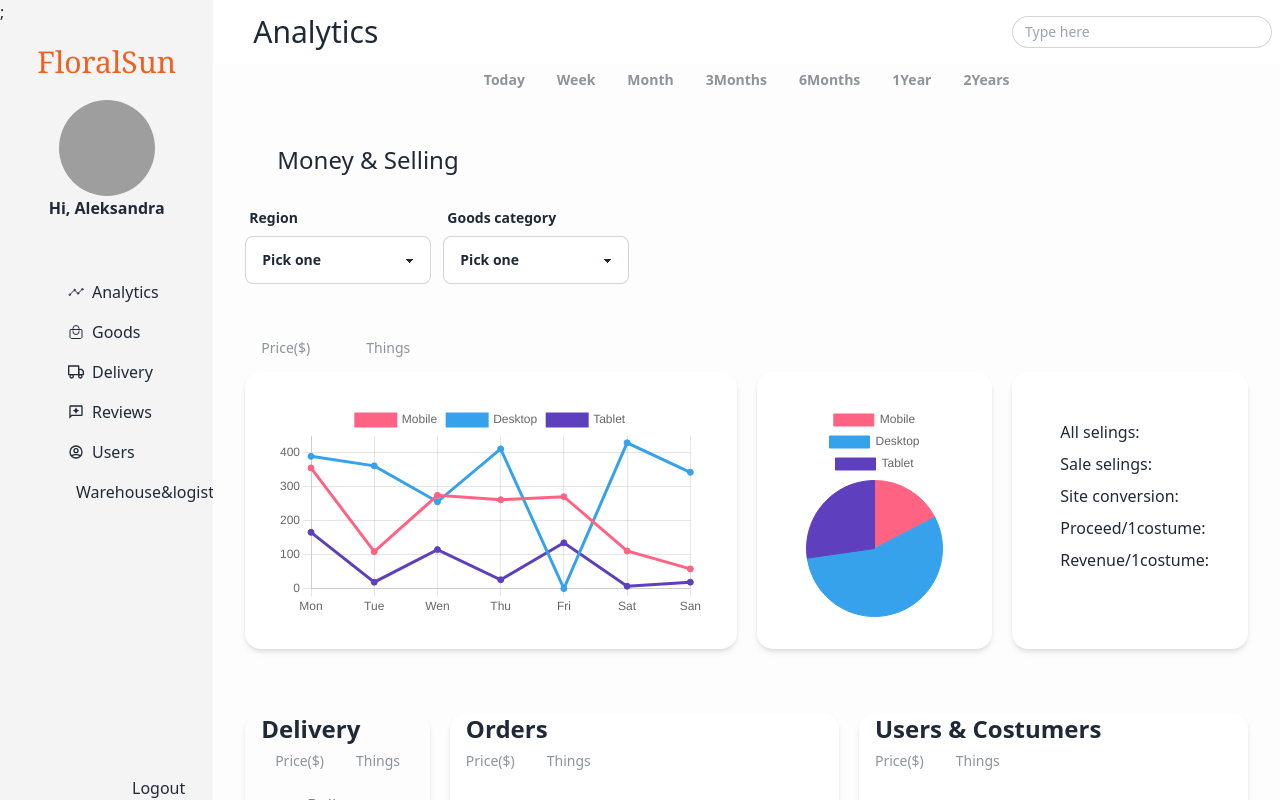
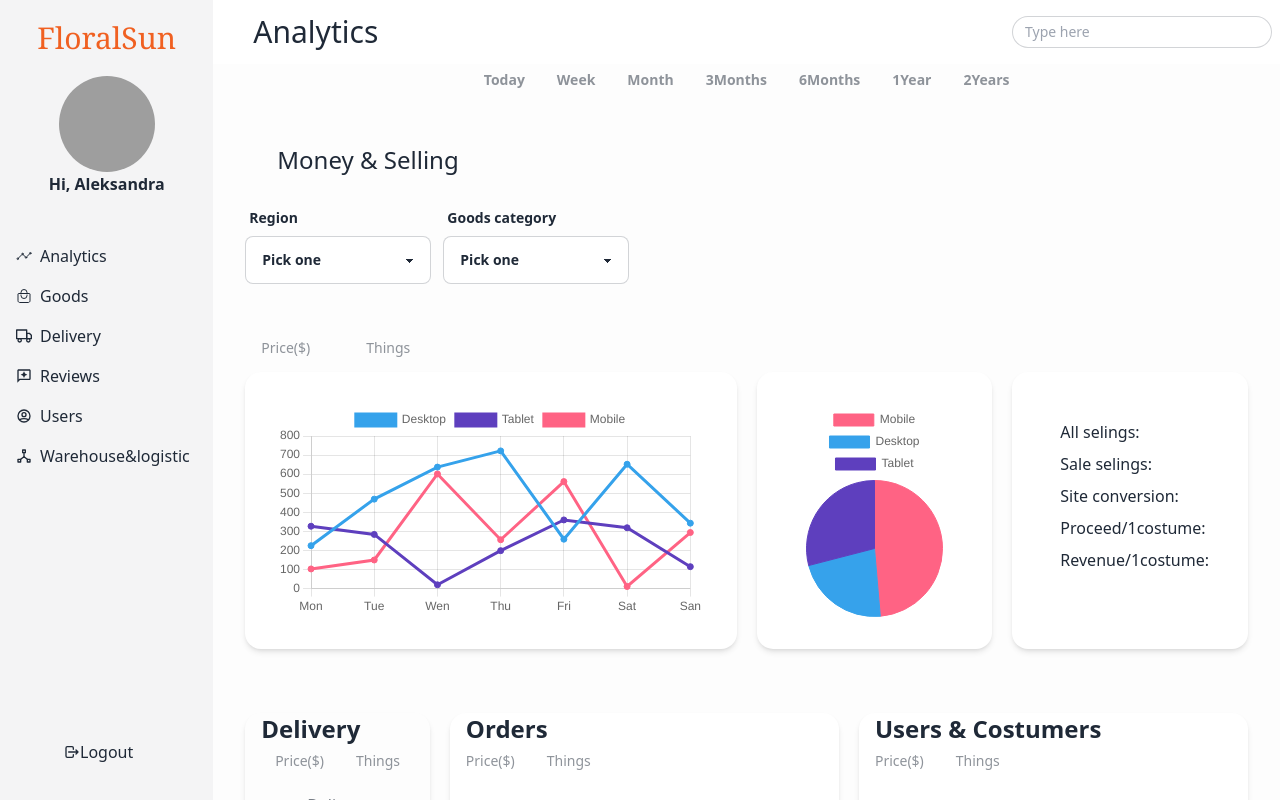
Before and after one commit to stefanAntonic/dashboard-app, a React (Create React App) app: page / in a window 1280 px wide. Shown: the top 800 px of the page. Built offline with nearby package versions, Linux system fonts and the light colour scheme; grey boxes are pictures that could not be loaded.

Commit message:
adding props

```diff
--- a/src/components/charts/Linechart.jsx
+++ b/src/components/charts/Linechart.jsx
@@ -1,6 +1,9 @@
-import { ChartType }  from '../../utils/ChartType';
-import CustomChart from './Chart.js';
-import { faker } from '@faker-js/faker'
+import { ChartType } from "../../utils/ChartType";
+import CustomChart from "./Chart.js";
+import { lineChartThingsData, lineChartPriceData } from "../../data/data";
+
+function Linechart({ handleData }) {
+
 
   const options = {
     responsive: true,
@@ -8,48 +11,24 @@ const options = {
       mode: "index",
       intersect: false,
     },
-  maintainAspectRatio: false ,
+    maintainAspectRatio: false,
     stacked: false,
-  plugins: {
-
-  },
+    plugins: {},
     scales: {
       y: {
         type: "linear",
         display: true,
         position: "left",
-    }
+      },
     },
   };
- const labels = ["Mon", "Tue", "Wen", "Thu", "Fri", "Sat", "San"];
-const data = {
-  labels,
-  datasets: [
-    {
-      label: "Mobile",
-      data: labels.map(() => faker.datatype.number({ min: 0, max: 401 })),
-      borderColor: "rgb(255, 99, 132)",
-      backgroundColor: "rgb(255, 99, 132)",
-      yAxisID: "y",
-    },
-    {
-      label: "Desktop",
-      data: labels.map(() => faker.datatype.number({ min: 0, max: 611 })),
-      borderColor: "rgb(53, 162, 235)",
-      backgroundColor: "rgb(53, 162, 235)",
-      yAxisID: "y",
-    },
-    {
-      label: "Tablet",
-      data: labels.map(() => faker.datatype.number({ min: 0, max: 221 })),
-      borderColor: "rgb(94, 63, 190)",
-      backgroundColor: "rgb(94, 63, 190)",
-      yAxisID: "y",
-    },
-  ],
-};
 
-function Linechart() {
-  return <CustomChart type={ChartType.Line} options={options} data={data}/>;
+  return (
+    <CustomChart
+      type={ChartType.Line}
+      options={options}
+      data={handleData === 'things' ? lineChartThingsData : lineChartPriceData}
+    />
+  );
 }
 export default Linechart;
--- a/src/components/content/DropdownSelect.jsx
+++ b/src/components/content/DropdownSelect.jsx
@@ -3,7 +3,7 @@
 
 function DropdownSelect() {
   return (
-    <div className="mt-12 lg:ml-8 md:ml-8 lg:w-1/5 md:w-1/5">
+    <div className="mt-12 lg:ml-8 md:ml-8 lg:w-1/3 md:w-1/3">
     <h1 className="text-2xl ml-8">Money & Selling</h1>
     <div className="flex flex-col items-center lg:flex-row md:flex-row gap-3 pt-6">
       <div className="form-control w-full max-w-sm lg:max-w-xs">
--- a/src/components/content/MoneySellingCharts.jsx
+++ b/src/components/content/MoneySellingCharts.jsx
@@ -1,15 +1,23 @@
+import { useState } from "react";
 import MoneySellingLineChart from "./MoneySellingLineChart";
 import MoneySellingPieChart from "./MoneySellingPieChart";
 import MoneySellingStatsCard from "./MoneySellingStatsCard";
 import MoneySellingTabs from "./MoneySellingTabs";
 
 function MoneySellingCharts() {
+
+  const [data, setData] = useState('')
+
+  const handleTabs = (arg) => {
+     setData(arg)
+  }
+
   return (
     <>
-     <MoneySellingTabs />
+     <MoneySellingTabs handleTabs={handleTabs} />
     <div className=" flex flex-col justify-center md:grid grid-cols-4 lg:grid grid-cols-4 xl:grid grid-cols-4  gap-5 mt-2 place-content-evenly  pl-8 pr-8 box-border">
-    <MoneySellingLineChart />
-    <MoneySellingPieChart />
+    <MoneySellingLineChart handleData={data} />
+    <MoneySellingPieChart handleData={data} />
     <MoneySellingStatsCard />
   </div>
 
--- a/src/components/content/MoneySellingLineChart.jsx
+++ b/src/components/content/MoneySellingLineChart.jsx
@@ -1,12 +1,12 @@
 import Linechart from "../charts/Linechart";
 
-function MoneySellingLineChart() {
+function MoneySellingLineChart({ handleData }) {
   return (
     <div className=" card bg-base-100  shadow-md col-start-1 col-end-3 ">
-    <div className="card-body ">
-      <Linechart />
+      <div className="card-body ">
+        <Linechart handleData={handleData} />
+      </div>
     </div>
-  </div>
-  )
+  );
 }
-export default MoneySellingLineChart
+export default MoneySellingLineChart;
--- a/src/components/content/MoneySellingTabs.jsx
+++ b/src/components/content/MoneySellingTabs.jsx
@@ -1,15 +1,21 @@
 import { handleActiveText } from "../../utils/helpers";
 
-function MoneySellingTabs() {
+function MoneySellingTabs({ handleTabs }) {
   const handleClick = (e) => {
     handleActiveText(e);
+    handleTabs(e.target.name);
   };
   return (
     <div className=" ml-8 mt-12  flex justify-start w-64 ">
-      <a className="tab mr-6" id="subtitle1-price" onClick={handleClick}>
+      <a className="tab mr-6" id="subtitle1-price" onClick={handleClick} name='price'>
         Price($)
       </a>
-      <a className="tab" onClick={handleClick} id="subtitle1-things">
+      <a
+        className="tab"
+        onClick={handleClick}
+        id="subtitle1-things"
+        name="things"
+      >
         Things
       </a>
     </div>
--- a/src/components/sidebar/Sidebar.jsx
+++ b/src/components/sidebar/Sidebar.jsx
@@ -89,8 +89,8 @@ function Sidebar() {
     );
   } else {
     return (
-      <div className="hidden sm:block md:col-span-2 bg-zinc-100 lg:col-span-2 flex flex-col flex flex-col">
-        ;
+      <div className="hidden sm:block md:col-span-2 bg-zinc-100 lg:col-span-2 flex flex-col">
+
         <div className=" flex flex-col justify-start items-center ">
           <h1 className="m-5 text-3xl text-[#F06021] font-serif">FloralSun</h1>
           <div className="avatar">
@@ -103,7 +103,7 @@ function Sidebar() {
           </div>
           <strong> Hi, Aleksandra</strong>
         </div>
-        <ul className="flex flex-col justify-start m-7 pl-10 space-y-4 pt-8">
+        <ul className="flex flex-col  items-start m-4 space-y-4 pt-8  2xl:pl-10 2xl:m-7 ">
           <li>
             <a className="flex flex-row gap-2 active:text-[#F06021]" href="/">
               <IoAnalyticsOutline className="place-self-center" />
@@ -141,7 +141,7 @@ function Sidebar() {
             </a>
           </li>
           <li>
-            <a className="flex flex-row pt-64 px-16" href="/">
+            <a className="flex flex-row pt-64 xl:px-12 2xl:px-12" href="/">
               <TbLogout className="place-self-center" />
               Logout
             </a>
--- /dev/null
+++ b/src/data/data.js
@@ -0,0 +1,57 @@
+import { faker } from "@faker-js/faker";
+
+const labels = ["Mon", "Tue", "Wen", "Thu", "Fri", "Sat", "San"];
+export const lineChartThingsData = {
+  labels,
+  datasets: [
+    {
+      label: "Mobile",
+      data: labels.map(() => faker.datatype.number({ min: 0, max: 401 })),
+      borderColor: "rgb(255, 99, 132)",
+      backgroundColor: "rgb(255, 99, 132)",
+      yAxisID: "y",
+    },
+    {
+      label: "Desktop",
+      data: labels.map(() => faker.datatype.number({ min: 0, max: 611 })),
+      borderColor: "rgb(53, 162, 235)",
+      backgroundColor: "rgb(53, 162, 235)",
+      yAxisID: "y",
+    },
+    {
+      label: "Tablet",
+      data: labels.map(() => faker.datatype.number({ min: 0, max: 221 })),
+      borderColor: "rgb(94, 63, 190)",
+      backgroundColor: "rgb(94, 63, 190)",
+      yAxisID: "y",
+    },
+  ],
+};
+
+export const lineChartPriceData = {
+  labels,
+  datasets: [
+
+    {
+      label: "Desktop",
+      data: labels.map(() => faker.datatype.number({ min: 0, max: 811 })),
+      borderColor: "rgb(53, 162, 235)",
+      backgroundColor: "rgb(53, 162, 235)",
+      yAxisID: "y",
+    },
+    {
+      label: "Tablet",
+      data: labels.map(() => faker.datatype.number({ min: 0, max: 421 })),
+      borderColor: "rgb(94, 63, 190)",
+      backgroundColor: "rgb(94, 63, 190)",
+      yAxisID: "y",
+    },
+    {
+        label: "Mobile",
+        data: labels.map(() => faker.datatype.number({ min: 0, max: 601 })),
+        borderColor: "rgb(255, 99, 132)",
+        backgroundColor: "rgb(255, 99, 132)",
+        yAxisID: "y",
+      },
+  ],
+};
```
Lines whose indentation alone changed are shown as unchanged.
